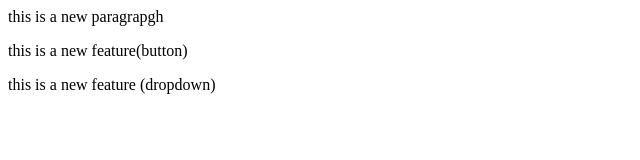
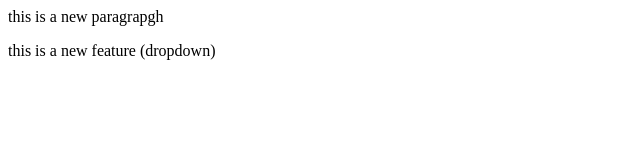
Before and after one commit to GUxKaaL/LocalRepo, a plain HTML site: page index.html in a window 1280 px wide. Shown: the whole page, without its empty margins (0-640 px from the left). Drawn offline with Linux system fonts and the light colour scheme.

```diff
--- a/index.html
+++ b/index.html
@@ -1,3 +1,2 @@
 <p>this is a new paragrapgh</p>
-<P>this is a new feature(button)</P>
 <P>this is a new feature (dropdown)</P>
```
